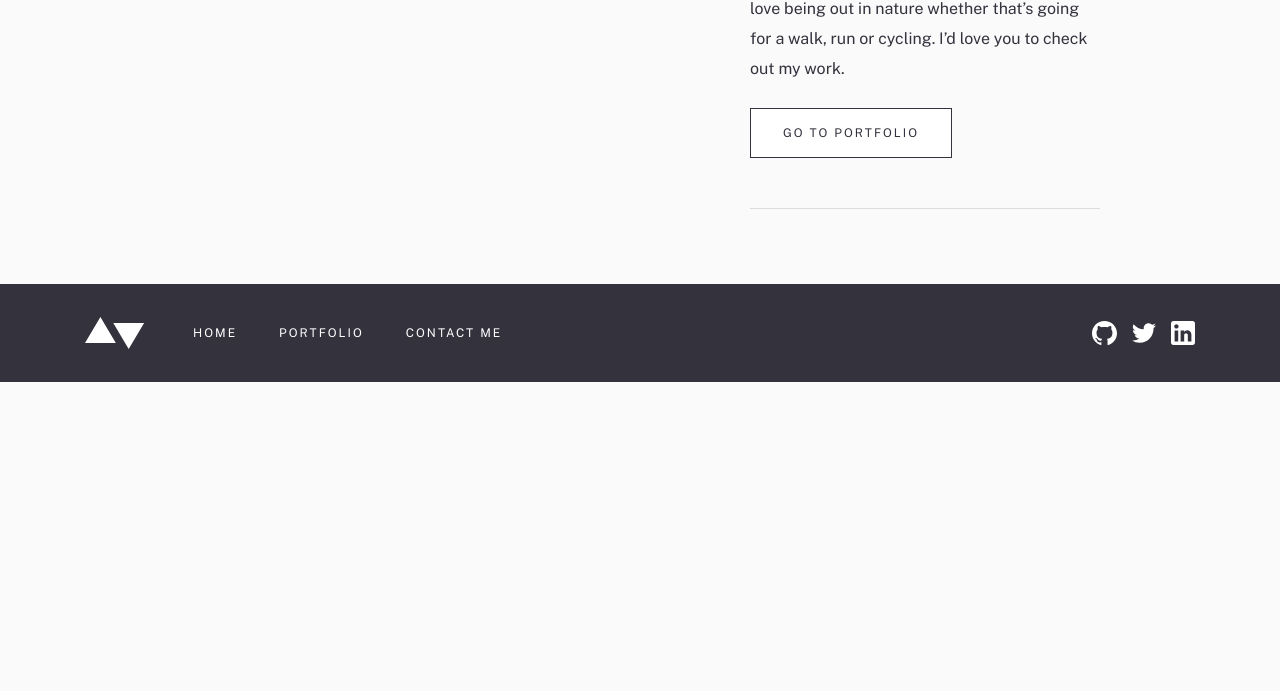
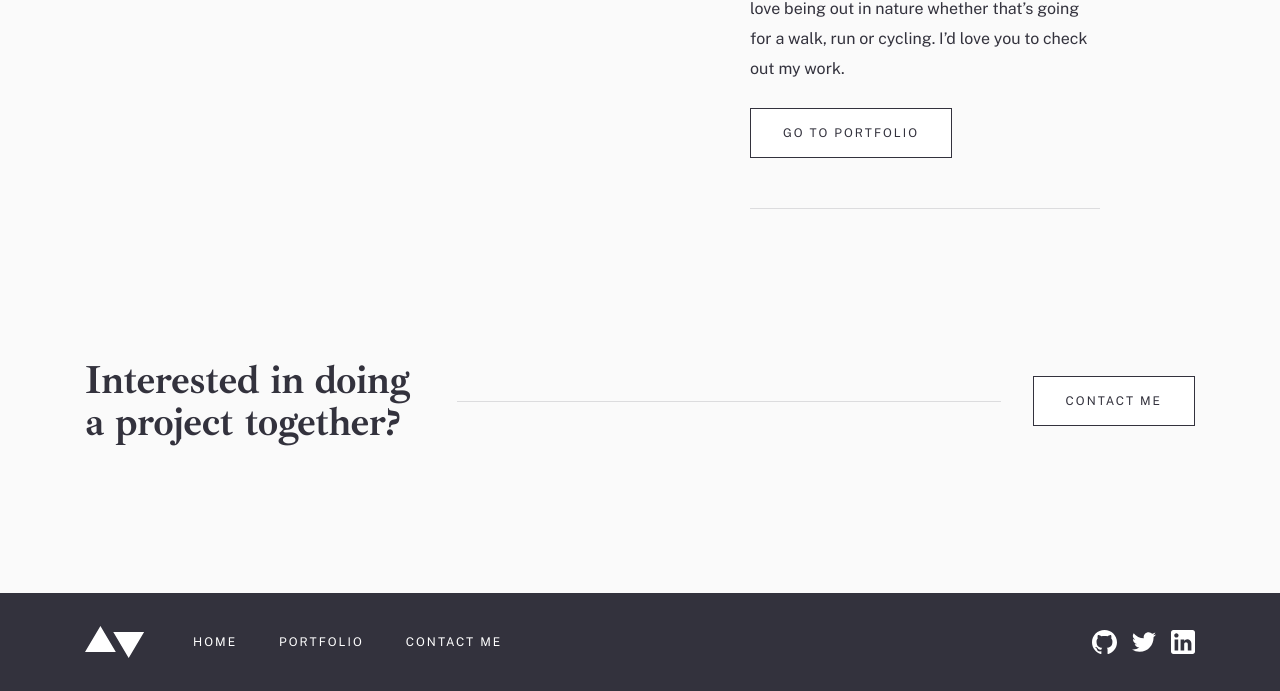
Before and after one commit to mohamedxamid/minimalist-portfolio, a plain HTML site: page index.html in a window 1280 px wide. Shown: the part 1225-1916 px from the top of the page. Before the commit the page ends 1607 px from the top, so only its background shows below. Drawn offline with Linux system fonts and the light colour scheme; files whose address does not match are found by name.

Commit message:
Add CTA section

```diff
--- a/css/styles.css
+++ b/css/styles.css
@@ -446,6 +446,24 @@ h3 {
 }
 
 
+/* CTA */
+.cta {
+    padding-top: 40px;
+    padding-bottom: 80px;
+}
+
+.cta__container {
+    display: flex;
+    gap: 40px;
+    align-items: center;
+}
+
+.cta__title {
+    width: 340px;
+    max-width: 100%;
+}
+
+
 /* SITE FOOTER */
 .site-footer {
     background-color: var(--grey-blue);
@@ -650,6 +668,14 @@ only screen and (                min-resolution: 2dppx) {
         max-width: 100%;
     }
 
+    .cta {
+        padding-top: 21px;
+        padding-bottom: 96px;
+    }
+
+    .cta__container {
+        gap: 32px;
+    }
 
     .site-footer {
         padding-top: 33px;
@@ -701,6 +727,27 @@ only screen and (                min-resolution: 2dppx) {
     .project__text {
         margin-bottom: 35px;
     }
+
+
+@media only screen and (width < 650px) {
+    .cta__container {
+        flex-direction: column;
+        text-align: center;
+    }
+}
+
+@media only screen and (width >= 650px) {
+    .cta__title {
+        flex-shrink: 0;
+    }
+
+    .cta__line {
+        width: 100%;
+        max-width: 100%;
+        height: 1px;
+        background-color: rgba(51, 50, 61, 0.15);
+    }
+}
 
 @media only screen and (width < 760px) {
     .hero__img {
@@ -769,6 +816,10 @@ only screen and (                min-resolution: 2dppx) {
         width: 350px;
     }
 
+    .cta {
+        padding-top: 75px;
+        padding-bottom: 150px;
+    }
 
     .project {
         align-items: stretch;
--- a/index.html
+++ b/index.html
@@ -78,6 +78,16 @@
         </section>
 
 
+        <!-- CTA -->
+        <section class="cta">
+            <div class="cta__container container">
+                <h2 class="cta__title">Interested in doing a project together?</h2>
+                <div class="cta__line"></div>
+                <a class="button" href="contact.html">contact me</a>
+            </div>
+        </section>
+
+
     </main>
 
 
```
